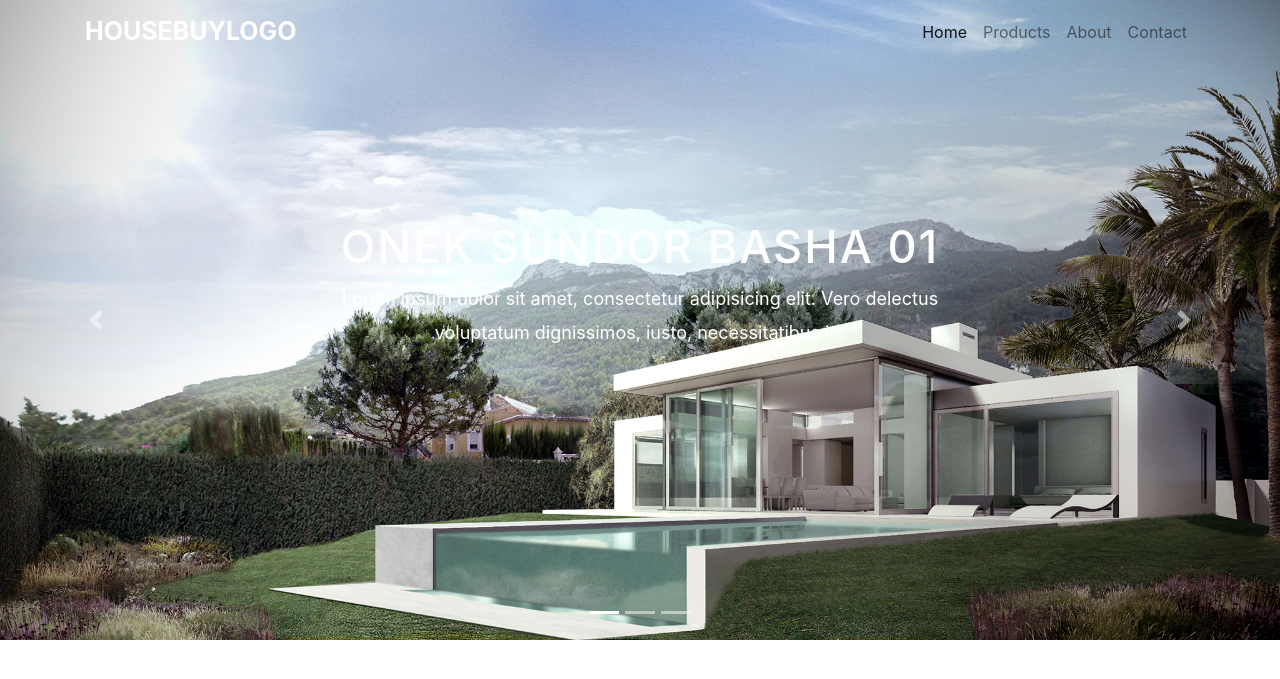
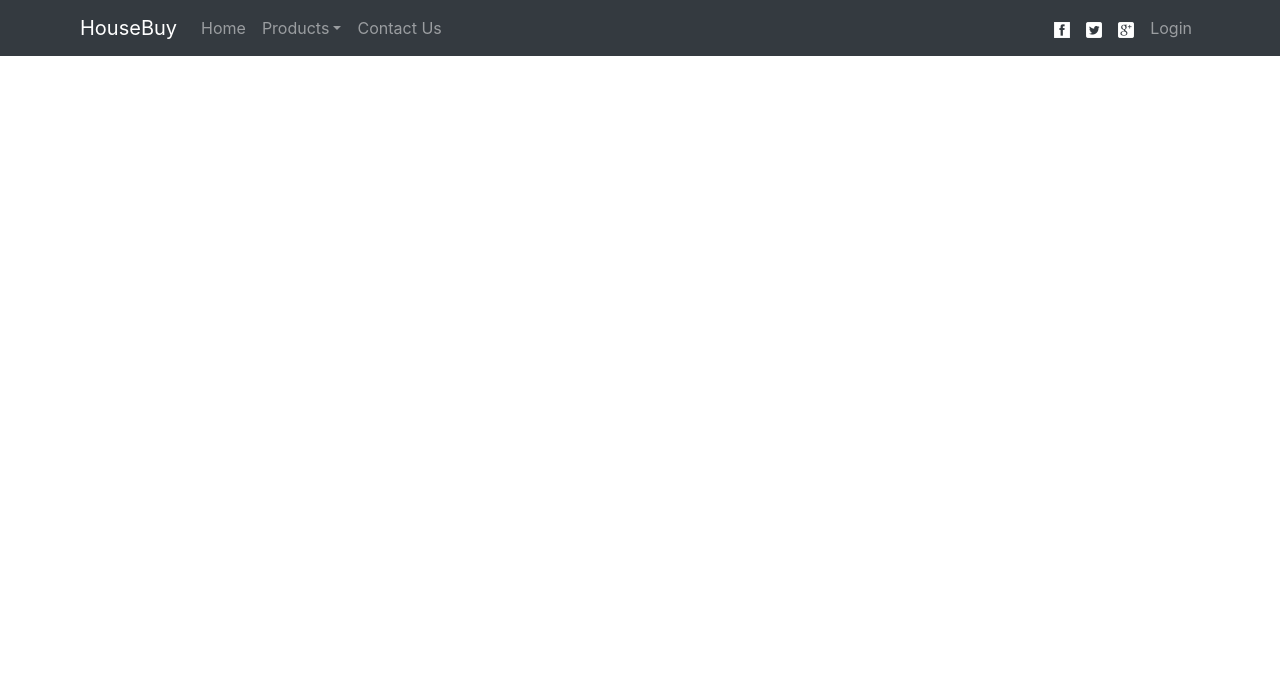
Before and after one commit to atiqueMorshed/CSE370_ecommerce, a PHP site: page / in a window 1280 px wide. Shown: the top 679 px of the page. Run offline with PHP 8.4, Linux system fonts and the light colour scheme.

Commit message:
top nav updated

```diff
--- a/css/style.css
+++ b/css/style.css
@@ -1,33 +1,4 @@
-.carousel-item {
-  height = 100vh
-  min-height: 300px;
-  background: no-repeat center scroll;
-  -webkit-background-size: cover;
-  background-size: cover;
+.navbar {
+  padding-left: 80px;
+  padding-right: 80px;
 }
-
-.carousel-caption {
-  bottom: 270px;
-}
-
-.carousel-caption h5{
-  font-size: 45px;
-  text-transform: uppercase;
-  letter-spacing: 2px;
-  margin-top: 25px;
-}
-
-.carousel-caption p{
-  width: 75%;
-  margin: auto;
-  font-size: 18px;
-  line-height: 1.9;
-}
-
-.navbar-light .navbar-brand{
-  color: #fff;
-  font-size: 25px;
-  text-transform: uppercase;
-  font-weight: bold;
-  left: 2px;
-}
--- a/index.php
+++ b/index.php
@@ -9,70 +9,45 @@
   <link rel="stylesheet" href="css/style.css">
 </head>
 <body>
-  <nav class="navbar navbar-expand-lg navbar-light fixed-top"> <!-- top navbar fixed [START] -->
-    <div class="container">
-      <a class="navbar-brand" href="#">HouseBuyLogo</a>
-      <button class="navbar-toggler" type="button" data-toggle="collapse" data-target="#navbarSupportedContent" aria-controls="navbarSupportedContent" aria-expanded="false" aria-label="Toggle navigation">
-      <span class="navbar-toggler-icon"></span>
-      </button>
-        <div class="collapse navbar-collapse" id="navbarSupportedContent">
-          <ul class="navbar-nav ml-auto">
-            <li class="nav-item active">
-              <a class="nav-link" href="#">Home <span class="sr-only">(current)</span></a>
-            </li>
-            <li class="nav-item">
-              <a class="nav-link" href="#">Products</a>
-            </li>
-            <li class="nav-item">
-              <a class="nav-link" href="#">About</a>
-            </li>
-            <li class="nav-item">
-              <a class="nav-link" href="#">Contact</a>
-            </li>
-        </ul>
-      </div>
-    </div>
-  </nav> <!-- top navbar fixed [END] -->
+  <nav class="navbar navbar-expand-sm bg-dark navbar-dark">
+    <!-- Brand -->
+    <a class="navbar-brand" href="#">HouseBuy</a>
 
-  <div id="carouselExampleIndicators" class="carousel slide" data-ride="carousel"> <!-- top img slider [START] -->
-    <ol class="carousel-indicators">
-      <li data-target="#carouselExampleIndicators" data-slide-to="0" class="active"></li>
-      <li data-target="#carouselExampleIndicators" data-slide-to="1"></li>
-      <li data-target="#carouselExampleIndicators" data-slide-to="2"></li>
-    </ol>
-    <div class="carousel-inner">
-      <div class="carousel-item active">
-        <img src="img/hs01.jpg" class="d-block w-100" alt="...">
-          <div class="carousel-caption d-none d-md-block">
-            <h5>Onek Sundor Basha 01</h5>
-            <p>Lorem ipsum dolor sit amet, consectetur adipisicing elit. Vero delectus voluptatum dignissimos, iusto, necessitatibus in!</p>
-          </div>
-      </div>
-      <div class="carousel-item">
-        <img src="img/hs01.jpg" class="d-block w-100" alt="...">
-          <div class="carousel-caption d-none d-md-block">
-            <h5>Onek Sundor Basha 02</h5>
-            <p>Lorem ipsum dolor sit amet, consectetur adipisicing elit. Vero delectus voluptatum dignissimos, iusto, necessitatibus in!</p>
-          </div>
-      </div>
-      <div class="carousel-item">
-        <img src="img/hs01.jpg" class="d-block w-100" alt="...">
-        <div class="carousel-caption d-none d-md-block">
-          <h5>Onek Sundor Basha 03</h5>
-          <p>Lorem ipsum dolor sit amet, consectetur adipisicing elit. Vero delectus voluptatum dignissimos, iusto, necessitatibus in!</p>
+    <!-- Links -->
+    <ul class="navbar-nav mr-auto">
+      <li class="nav-item">
+        <a class="nav-link" href="#">Home</a>
+      </li>
+
+      <!-- Dropdown -->
+      <li class="nav-item dropdown">
+        <a class="nav-link dropdown-toggle" href="#" id="navbardrop" data-toggle="dropdown">Products</a>
+        <div class="dropdown-menu">
+          <a class="dropdown-item" href="#">Appartment</a>
+          <a class="dropdown-item" href="#">Villa</a>
         </div>
-      </div>
-    </div>
-    <a class="carousel-control-prev" href="#carouselExampleIndicators" role="button" data-slide="prev">
-      <span class="carousel-control-prev-icon" aria-hidden="true"></span>
-      <span class="sr-only">Previous</span>
-    </a>
-    <a class="carousel-control-next" href="#carouselExampleIndicators" role="button" data-slide="next">
-      <span class="carousel-control-next-icon" aria-hidden="true"></span>
-      <span class="sr-only">Next</span>
-    </a>
-  </div> <!-- top img slider [END] -->
+      </li>
+      <li class="nav-item">
+        <a class="nav-link" href="#">Contact Us</a>
+      </li>
 
+    </ul>
+    <ul class="navbar-nav ml-auto">
+      <li class="nav-item">
+      <a class="nav-link p-2" href="#"><img src="img/topnav_fb.png"></a>
+      </li>
+      <li class="nav-item">
+      <a class="nav-link p-2" href="#"><img src="img/topnav_tw.png"></a>
+      </li>
+      <li class="nav-item">
+      <a class="nav-link p-2" href="#"><img src="img/topnav_gp.png"></a>
+      </li>
+      <li class="navbar-nav">
+            <a href="#" class="nav-item nav-link">Login</a>
+      </li>
+
+    </ul>
+</nav>
 <script src="js/jquery-3.4.1.min.js"></script>
 <script src="js/popper.min.js"></script>
 <script src="js/bootstrap.min.js"></script>
```
Also changed, not shown: img/HouseBuy.png (added), img/topnav_fb.png (added), img/topnav_gp.png (added), img/topnav_tw.png (added).
